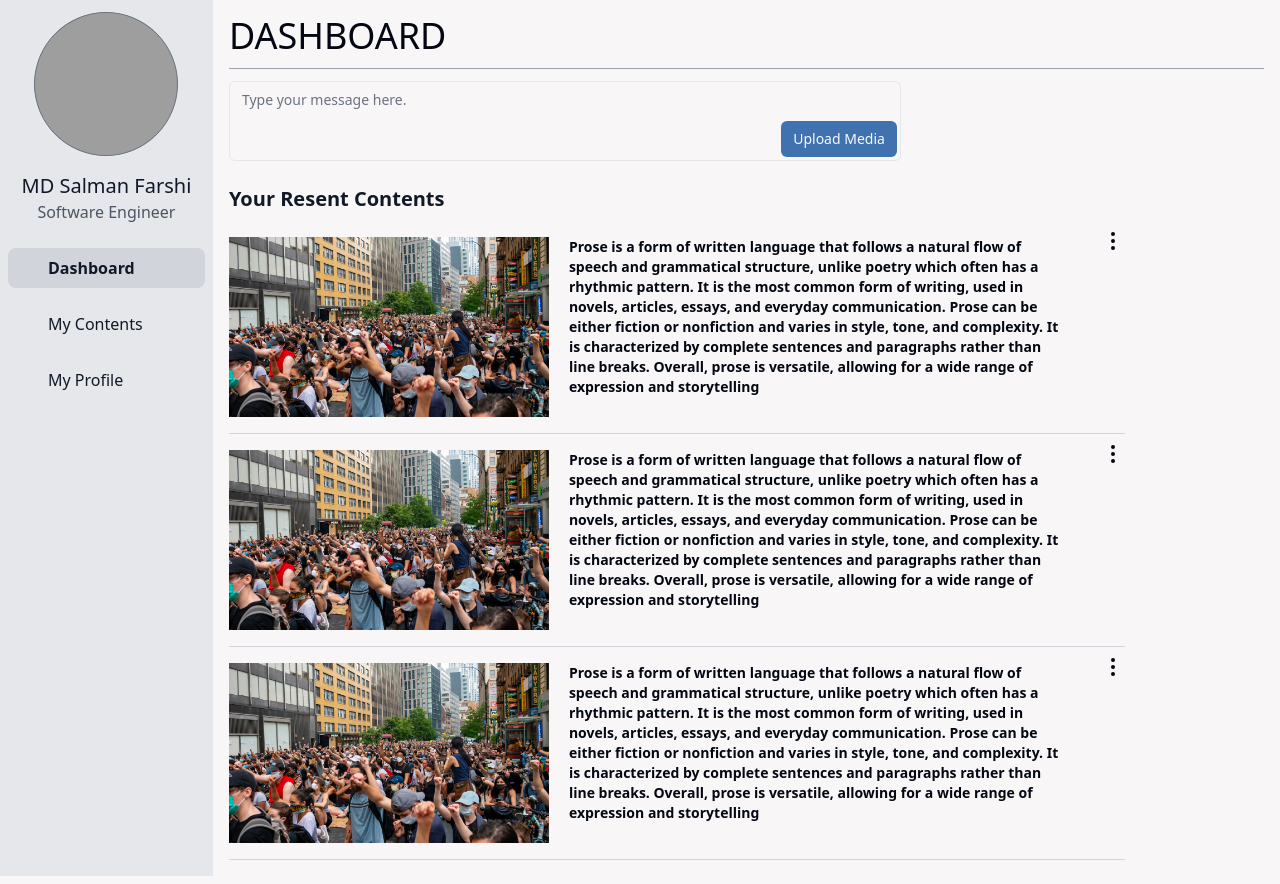
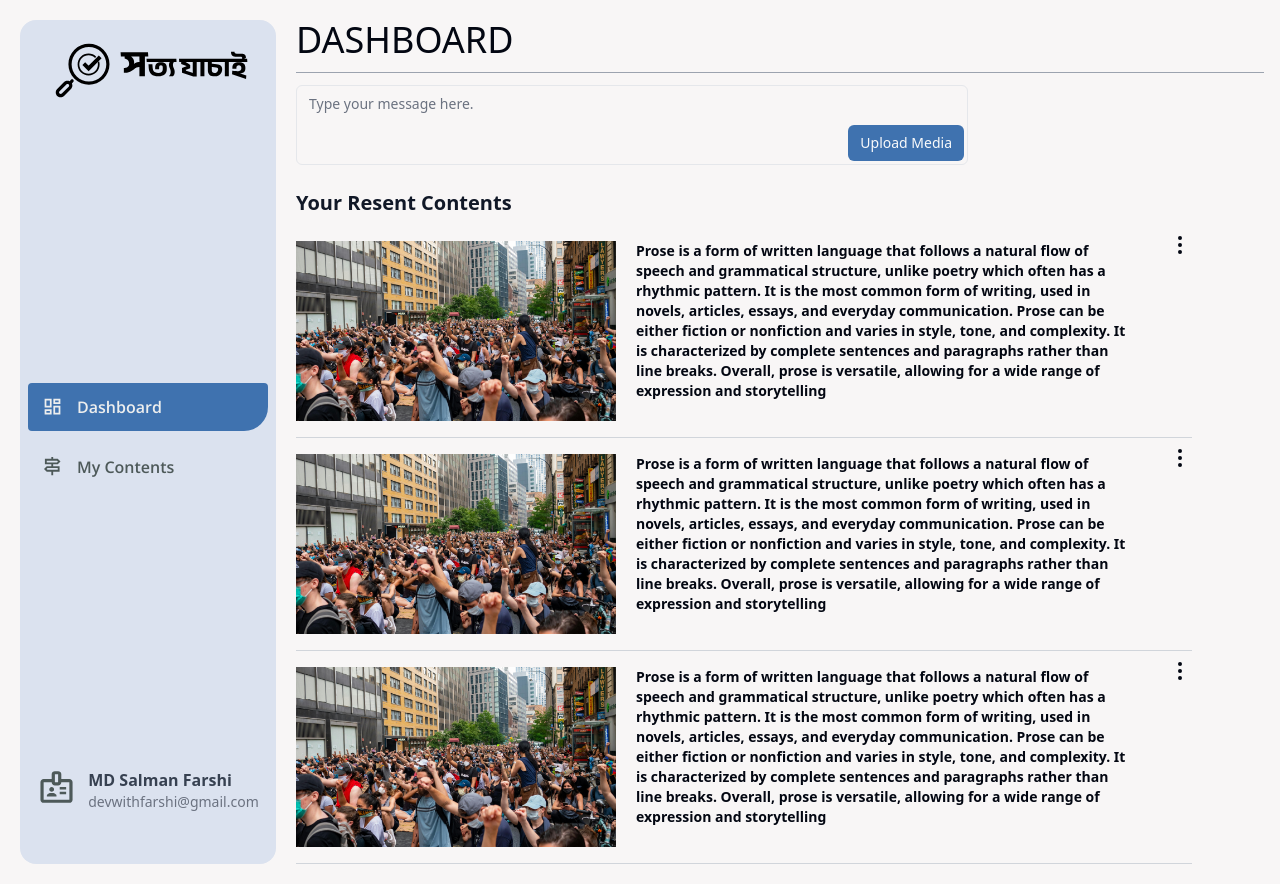
Before and after one commit to eCodeVoyager/Sotto-Jachai-Project, a React (Vite) app in the folder frontend/: page / in a window 1280 px wide. Built offline with nearby package versions, Linux system fonts and the light colour scheme; grey boxes are pictures that could not be loaded.

Commit message:
✅:update: sidebar UI with responsive

```diff
--- a/frontend/src/App.jsx
+++ b/frontend/src/App.jsx
@@ -9,6 +9,7 @@ import DashBoardLayout from "./components/Layouts/DashBoardLayout";
 import ContentSubmission from "./pages/ContentSubmission";
 import MyContents from "./pages/MyContents";
 import MyProfile from "./pages/MyProfile";
+import AdminLogin from "./pages/AdminLogin";
 
 const App = () => {
   return (
@@ -20,6 +21,7 @@ const App = () => {
               ============= */}
           <Route path={routes.login} element={<Login />} />
           <Route path={routes.register} element={<Register />} />
+          <Route path={routes.adminLogin} element={<AdminLogin />} />
           <Route path={routes.verification} element={<Verification />} />
           {/*==============
            protected routes
--- a/frontend/src/components/Layouts/DashBoardLayout.jsx
+++ b/frontend/src/components/Layouts/DashBoardLayout.jsx
@@ -4,9 +4,11 @@ import Sidebar from "../common/Sidebar";
 const DashBoardLayout = () => {
   return (
     <>
-      <main className="flex md:pe-4">
-        <Sidebar />
-        <div className="w-full *:ps-4 *:h-full *:overflow-y-auto py-4">
+      <main className="flex flex-col md:flex-row md:pe-4 md:py-5 min-h-screen ">
+        <aside className="md:px-5 flex items-center ">
+          <Sidebar />
+        </aside>
+        <div className="w-full">
           <Outlet />
         </div>
       </main>
--- /dev/null
+++ b/frontend/src/components/common/Icons/index.jsx
@@ -0,0 +1,39 @@
+const DashboardIcon = ({ className }) => {
+  return (
+    <>
+      <svg
+        width="17"
+        height="17"
+        viewBox="0 0 17 17"
+        fill="none"
+        xmlns="http://www.w3.org/2000/svg"
+      >
+        <path
+          d="M9.375 5.875V0.625H16.375V5.875H9.375ZM0.625 9.375V0.625H7.625V9.375H0.625ZM9.375 16.375V7.625H16.375V16.375H9.375ZM0.625 16.375V11.125H7.625V16.375H0.625ZM2.375 7.625H5.875V2.375H2.375V7.625ZM11.125 14.625H14.625V9.375H11.125V14.625ZM11.125 4.125H14.625V2.375H11.125V4.125ZM2.375 14.625H5.875V12.875H2.375V14.625Z"
+          fill="#4D5959"
+          className={className}
+        />
+      </svg>
+    </>
+  );
+};
+const MyContentsIcon = ({ className }) => {
+  return (
+    <>
+      <svg
+        width="17"
+        height="19"
+        viewBox="0 0 17 19"
+        fill="none"
+        xmlns="http://www.w3.org/2000/svg"
+      >
+        <path
+          d="M7.33333 18.3333V14.6667H2.75L0 11.9167L2.75 9.16667H7.33333V7.33333H0.916667V1.83333H7.33333V0H9.16667V1.83333H13.75L16.5 4.58333L13.75 7.33333H9.16667V9.16667H15.5833V14.6667H9.16667V18.3333H7.33333ZM2.75 5.5H12.9938L13.9104 4.58333L12.9938 3.66667H2.75V5.5ZM3.50625 12.8333H13.75V11H3.50625L2.58958 11.9167L3.50625 12.8333Z"
+          fill="#4D5959"
+          className={className}
+        />
+      </svg>
+    </>
+  );
+};
+export { DashboardIcon, MyContentsIcon };
--- a/frontend/src/components/common/Sidebar.jsx
+++ b/frontend/src/components/common/Sidebar.jsx
@@ -1,56 +1,82 @@
 import { navigation } from "@/router/routes.data";
-import { NavLink } from "react-router-dom";
+import { Link, NavLink } from "react-router-dom";
+import profile_icon_sidebar from "@/assets/icons/profile_icon_sidebar.svg";
+import {
+  DropdownMenu,
+  DropdownMenuContent,
+  DropdownMenuItem,
+  DropdownMenuLabel,
+  DropdownMenuSeparator,
+  DropdownMenuTrigger,
+} from "@/components/ui/dropdown-menu";
+import { Logs } from "lucide-react";
 const userInfo = {
   name: "MD Salman Farshi",
   profile: "/profile.jpg",
   profession: "Software Engineer",
+  email: "devwithfarshi@gmail.com",
 };
 const Sidebar = () => {
   return (
     <>
-      {/* sidebar */}
-
-      <aside className="w-64 min-h-screen bg-gray-200 overflow-y-auto ">
-        <div className="py-3">
-          {/* profile info */}
-          <div className="flex flex-col items-center">
-            <figure className="size-36 border rounded-full border-gray-500 flex items-center justify-center bg-slate-500 text-slate-100">
-              {/* FIX: logo will here                     */}
-              {/* <h5 className="text-4xl font-extralight text-center">
-                Sotto <span>Jacai</span>
-              </h5> */}
-              <img
-                src="/logo.jpg"
-                alt=""
-                className="size-full object-cover rounded-full object-top"
-              />
-            </figure>
-            <div className="text-center mt-4">
-              <h2 className="font-medium text-gray-900 text-xl">
-                {userInfo.name}
-              </h2>
-              {userInfo.profession && (
-                <h4 className="font-medium text-base text-gray-600">
-                  {userInfo.profession}
-                </h4>
-              )}
-            </div>
-          </div>
-          {/* navigation */}
-          <ul className="mt-3 md:mt-6 flex flex-col gap-4 items-center">
+      <div className="w-full md:w-64 h-full bg-custom-50 overflow-y-auto md:rounded-2xl py-4 flex items-center justify-between md:items-stretch md:justify-normal md:flex-col px-4 md:px-0">
+        <figure className="shrink-0">
+          <img
+            className="mx-auto w-[150px] md:w-[200px]"
+            src="/images/logo.svg"
+            alt="sotto-jacai_logo"
+          />
+        </figure>
+        {/* navigation */}
+        <div className="flex-1 md:flex items-center w-full hidden">
+          <ul className="w-full px-2 space-y-3">
             {navigation.map((nav) => (
-              <li key={nav.id} className="w-full px-2">
+              <li key={nav.id} className="group">
                 <NavLink
                   to={nav.href}
-                  className="block rounded-lg duration-150 py-2 ps-10 font-medium text-base text-gray-900 hover:bg-gray-300 hover:text-gray-900"
+                  className="flex items-center gap-4   px-4 py-3 rounded-sm hover:bg-custom-100 duration-150"
                 >
-                  {nav.title}
+                  {<nav.icon className="group-hover:fill-white duration-150" />}
+                  <span className="font-openSans font-semibold text-text group-hover:text-[#EDEEEE] duration-150">
+                    {nav.title}
+                  </span>
                 </NavLink>
               </li>
             ))}
           </ul>
         </div>
-      </aside>
+        <div className="h-20 hidden md:flex justify-center gap-3">
+          <figure>
+            <img src={profile_icon_sidebar} alt="profile_icon_sidebar" />
+          </figure>
+          <div>
+            <h2 className="text-gray-700 font-semibold ">{userInfo.name}</h2>
+            <h4 className="text-muted-foreground text-sm">{userInfo.email}</h4>
+          </div>
+        </div>
+        <div className="md:hidden">
+          <DropdownMenu>
+            <DropdownMenuTrigger>
+              <Logs />
+            </DropdownMenuTrigger>
+            <DropdownMenuContent className="*:cursor-pointer shadow-md text-xl">
+              <div>
+                <DropdownMenuLabel>{userInfo.name}</DropdownMenuLabel>
+                <p className="text-xs font-medium">{userInfo.email}</p>
+              </div>
+              <DropdownMenuSeparator />
+              {navigation.map((nav) => (
+                <DropdownMenuItem key={nav.id} asChild>
+                  <Link to={nav.href} className="flex items-center gap-4">
+                    {<nav.icon />}
+                    <span>{nav.title}</span>
+                  </Link>
+                </DropdownMenuItem>
+              ))}
+            </DropdownMenuContent>
+          </DropdownMenu>
+        </div>
+      </div>
     </>
   );
 };
--- a/frontend/src/index.css
+++ b/frontend/src/index.css
@@ -1,3 +1,4 @@
+@import url("https://fonts.googleapis.com/css2?family=Open+Sans:ital,wght@0,300..800;1,300..800&display=swap");
 @tailwind base;
 @tailwind components;
 @tailwind utilities;
@@ -67,11 +68,15 @@
     @apply bg-background text-foreground;
   }
 }
-
 .active {
-  @apply bg-gray-300 text-gray-900 font-bold;
+  @apply bg-custom-100 rounded-br-3xl;
+  path {
+    fill: #edeeee;
+  }
+  span {
+    color: #edeeee;
+  }
 }
-
 /* scrollbar css */
 /* width */
 ::-webkit-scrollbar {
--- /dev/null
+++ b/frontend/src/pages/AdminLogin.jsx
@@ -0,0 +1,26 @@
+import AuthForm from "@/components/common/Auth/AuthForm";
+import { Button } from "@/components/ui/button";
+import { Input } from "@/components/ui/input";
+import { Typography } from "@material-tailwind/react";
+
+const AdminLogin = () => {
+  return (
+    <AuthForm title={"Login to Admin Account"} subtitle={"Welcome back!"}>
+      <form className="mt-8 mb-2 w-full sm:w-96">
+        <div className="mb-1 flex flex-col gap-6">
+          <Typography variant="h6" color="blue-gray" className="-mb-3">
+            Your Email
+          </Typography>
+          <Input size="lg" placeholder="admin@mail.com" autofocus="true" />
+          <Typography variant="h6" color="blue-gray" className="-mb-3">
+            Password
+          </Typography>
+          <Input type="password" size="lg" placeholder="********" />
+        </div>
+
+        <Button className="mt-6 block w-full uppercase ">Log in</Button>
+      </form>
+    </AuthForm>
+  );
+};
+export default AdminLogin;
--- a/frontend/src/router/routes.data.js
+++ b/frontend/src/router/routes.data.js
@@ -1,3 +1,5 @@
+import { DashboardIcon, MyContentsIcon } from "@/components/common/Icons";
+
 export const routes = {
   dashboard: "/",
   contentSubmission: "/content-submission",
@@ -5,25 +7,23 @@ export const routes = {
   myProfile: "/myprofile",
   login: "/login",
   register: "/register",
+  adminLogin: "/admin-login",
   verification: "/verification",
 };
 
-// dashboard navigations
+// dashboard navigation
 
 export const navigation = [
   {
     id: "1",
     title: "Dashboard",
     href: routes.dashboard,
+    icon: DashboardIcon,
   },
   {
     id: "4",
     title: "My Contents",
     href: routes.myContent,
-  },
-  {
-    id: "2",
-    title: "My Profile",
-    href: routes.myProfile,
+    icon: MyContentsIcon,
   },
 ];
--- a/frontend/tailwind.config.js
+++ b/frontend/tailwind.config.js
@@ -79,6 +79,9 @@ export default {
         "accordion-down": "accordion-down 0.2s ease-out",
         "accordion-up": "accordion-up 0.2s ease-out",
       },
+      fontFamily: {
+        openSans: ["Open Sans", "sans-serif"],
+      },
     },
   },
   plugins: [require("tailwindcss-animate")],
```
Also changed, not shown: frontend/src/components/ui/dropdown-menu.jsx (+74 -52 lines), frontend/src/assets/icons/profile_icon_sidebar.svg (added).
